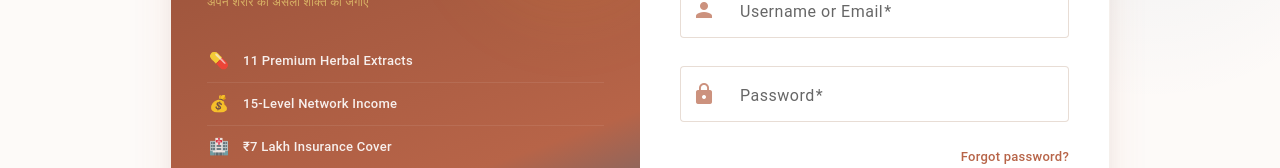
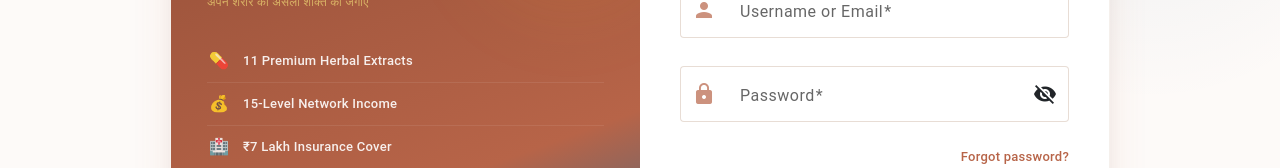
Before and after one commit to anuj-repo/Nutrition-angular, an Angular app: page /login in a window 1280 px wide. Shown: the part 311-479 px from the top of the page. Built offline with nearby package versions, Linux system fonts and the light colour scheme.

Commit message:
Add password eye toggle (login + register), DOB max date, KYC preview, IFSC case-insensitive

```diff
--- a/src/app/login/login.component.html
+++ b/src/app/login/login.component.html
@@ -41,8 +41,11 @@
                 <mat-form-field appearance="outline" class="w-100">
                     <mat-label>Password</mat-label>
                     <mat-icon matPrefix>lock</mat-icon>
-                    <input type="password" matInput ngModel name="password" id="password" placeholder="Password"
+                    <input [type]="hideLoginPassword ? 'password' : 'text'" matInput ngModel name="password" id="password" placeholder="Password"
                         required />
+                    <button type="button" mat-icon-button matSuffix (click)="hideLoginPassword = !hideLoginPassword" tabindex="-1">
+                      <mat-icon>{{ hideLoginPassword ? 'visibility_off' : 'visibility' }}</mat-icon>
+                    </button>
                     <mat-error *ngIf="loginForm.controls.password?.invalid && loginForm.controls.password?.touched">
                         Password is required.
                     </mat-error>
--- a/src/app/login/login.component.ts
+++ b/src/app/login/login.component.ts
@@ -26,6 +26,7 @@ import { trigger, state, style, animate, transition } from '@angular/animations'
 })
 export class LoginComponent implements OnInit {
 
+  hideLoginPassword = true;
   userRoles: any[] = ['User', 'Admin'];
 
   constructor(
--- a/src/app/register/register.component.html
+++ b/src/app/register/register.component.html
@@ -420,7 +420,10 @@
           <div class="form-grid">
             <mat-form-field appearance="outline">
               <mat-label>Password</mat-label>
-              <input matInput type="password" formControlName="password" placeholder="Min 6 characters">
+              <input matInput [type]="hidePassword ? 'password' : 'text'" formControlName="password" placeholder="Min 6 characters">
+              <button type="button" mat-icon-button matSuffix (click)="hidePassword = !hidePassword" tabindex="-1">
+                <mat-icon>{{ hidePassword ? 'visibility_off' : 'visibility' }}</mat-icon>
+              </button>
               <mat-error *ngIf="registerForm.get('password').hasError('minlength')">
                 Min 6 characters required
               </mat-error>
@@ -428,7 +431,10 @@
 
             <mat-form-field appearance="outline">
               <mat-label>Confirm Password</mat-label>
-              <input matInput type="password" formControlName="confirmPassword" placeholder="Re-enter password">
+              <input matInput [type]="hideConfirmPassword ? 'password' : 'text'" formControlName="confirmPassword" placeholder="Re-enter password">
+              <button type="button" mat-icon-button matSuffix (click)="hideConfirmPassword = !hideConfirmPassword" tabindex="-1">
+                <mat-icon>{{ hideConfirmPassword ? 'visibility_off' : 'visibility' }}</mat-icon>
+              </button>
             </mat-form-field>
           </div>
 
--- a/src/app/register/register.component.ts
+++ b/src/app/register/register.component.ts
@@ -39,6 +39,8 @@ export class RegisterComponent implements OnInit {
   submitting = false;
   successMessage = '';
   errorMessage = '';
+  hidePassword = true;
+  hideConfirmPassword = true;
 
   /** Show / hide the payment-options block (QR + bank details). Off by default
    *  to keep the form short — user clicks "Show payment options" if they
```
